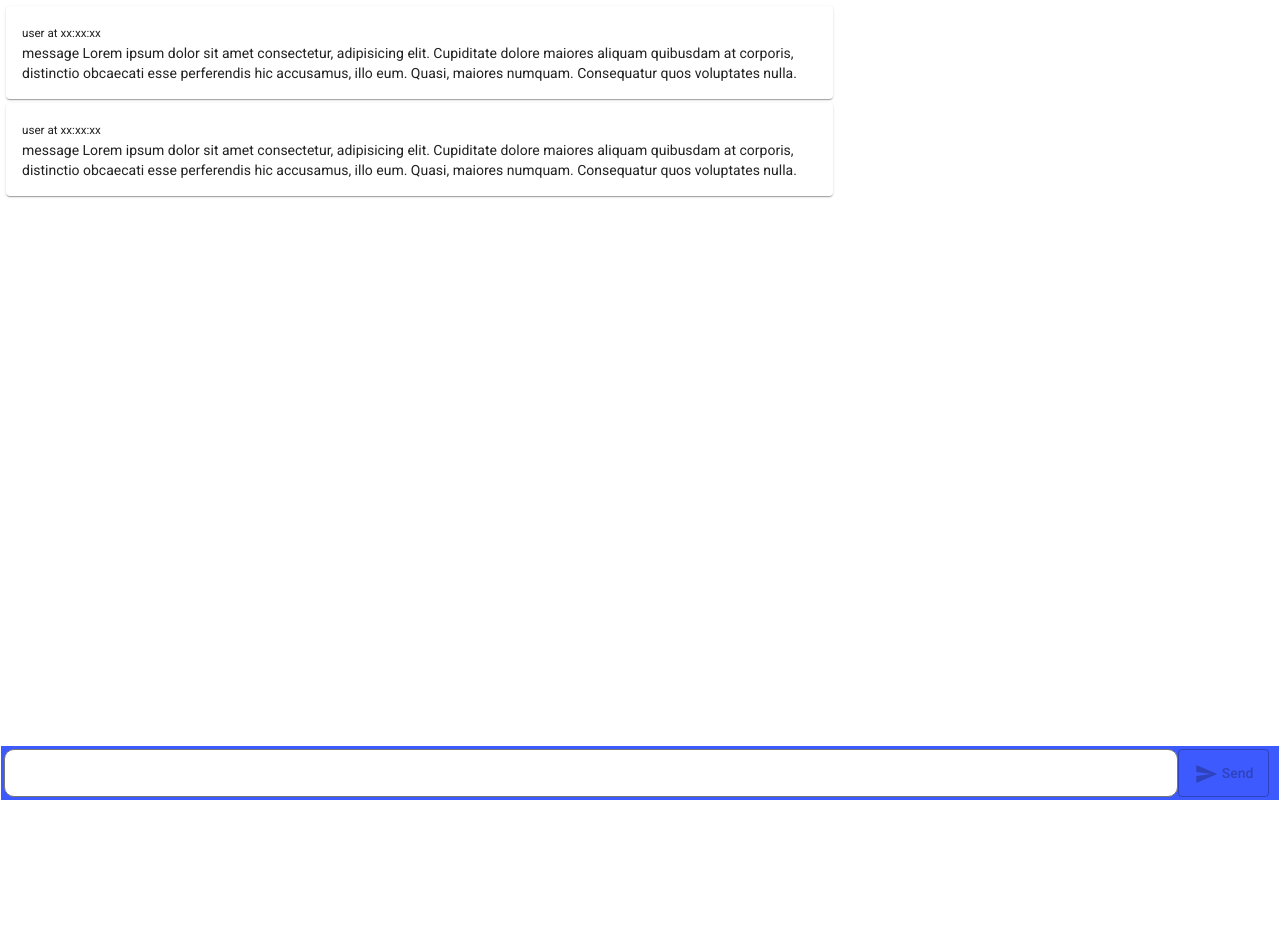
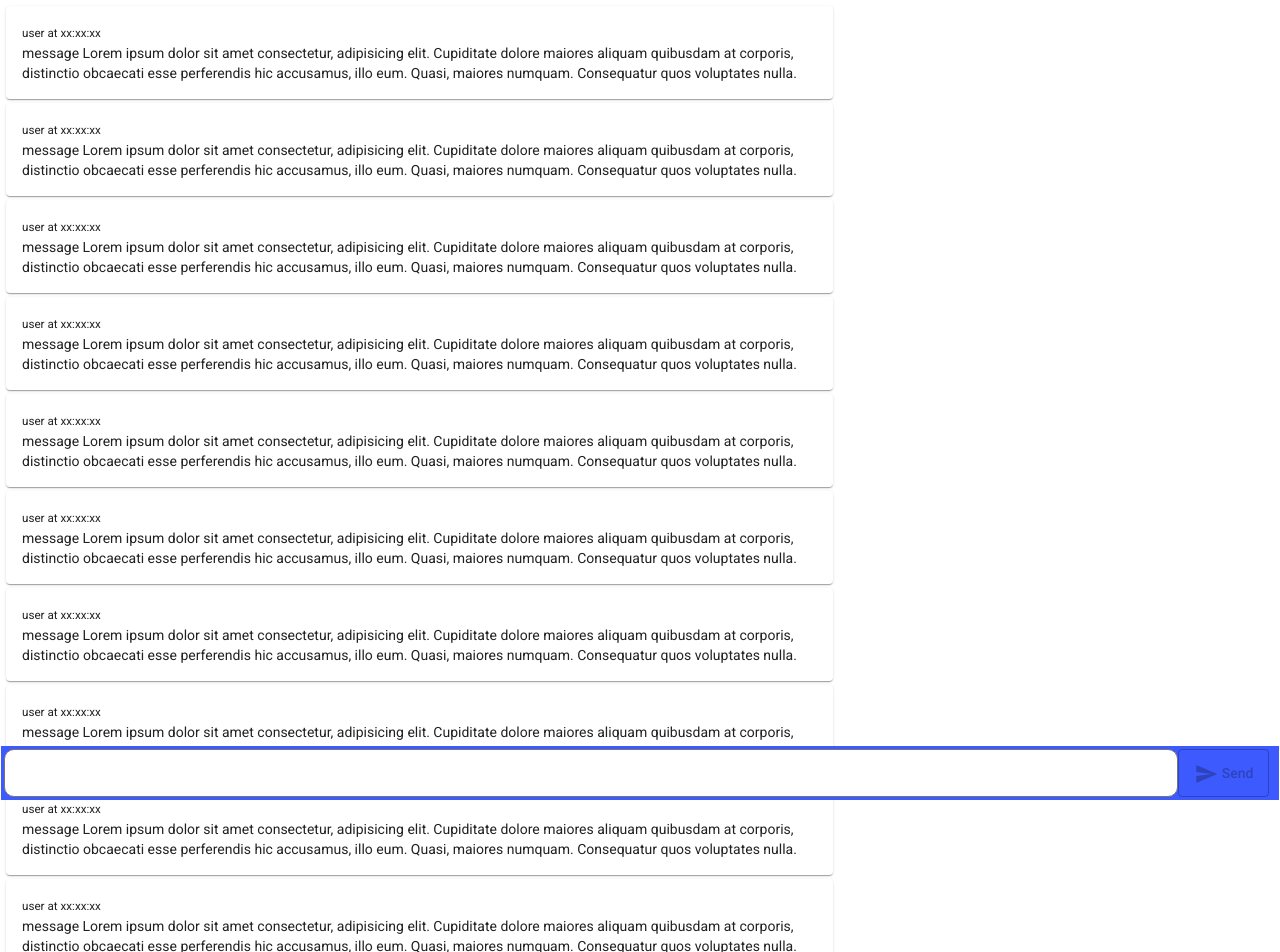
Before and after one commit to robmanganelly/simple-chat-client, an Angular app: page / in a window 1280 px wide. Shown: the top 952 px of the page. Before the commit the page ends 863 px from the top, so only its background shows below. Built offline with nearby package versions, Linux system fonts and the light colour scheme.

Commit message:
commenting basic-dist

```diff
--- a/src/app/components/chat-window/chat-window.component.html
+++ b/src/app/components/chat-window/chat-window.component.html
@@ -1,4 +1,14 @@
 <div class="wdw">
+  <app-chat-bubble></app-chat-bubble>
+  <app-chat-bubble></app-chat-bubble>
+  <app-chat-bubble></app-chat-bubble>
+  <app-chat-bubble></app-chat-bubble>
+  <app-chat-bubble></app-chat-bubble>
+  <app-chat-bubble></app-chat-bubble>
+  <app-chat-bubble></app-chat-bubble>
+  <app-chat-bubble></app-chat-bubble>
+  <app-chat-bubble></app-chat-bubble>
+  <app-chat-bubble></app-chat-bubble>
   <app-chat-bubble></app-chat-bubble>
   <app-chat-bubble></app-chat-bubble>
   <!-- <app-chat-bubble></app-chat-bubble> -->
```
Also changed, not shown: src/app/components/basic-dist/basic-dist.component.html (+8 -0 lines), src/app/components/chat-window/chat-window.component.scss (line endings or trailing spaces).
